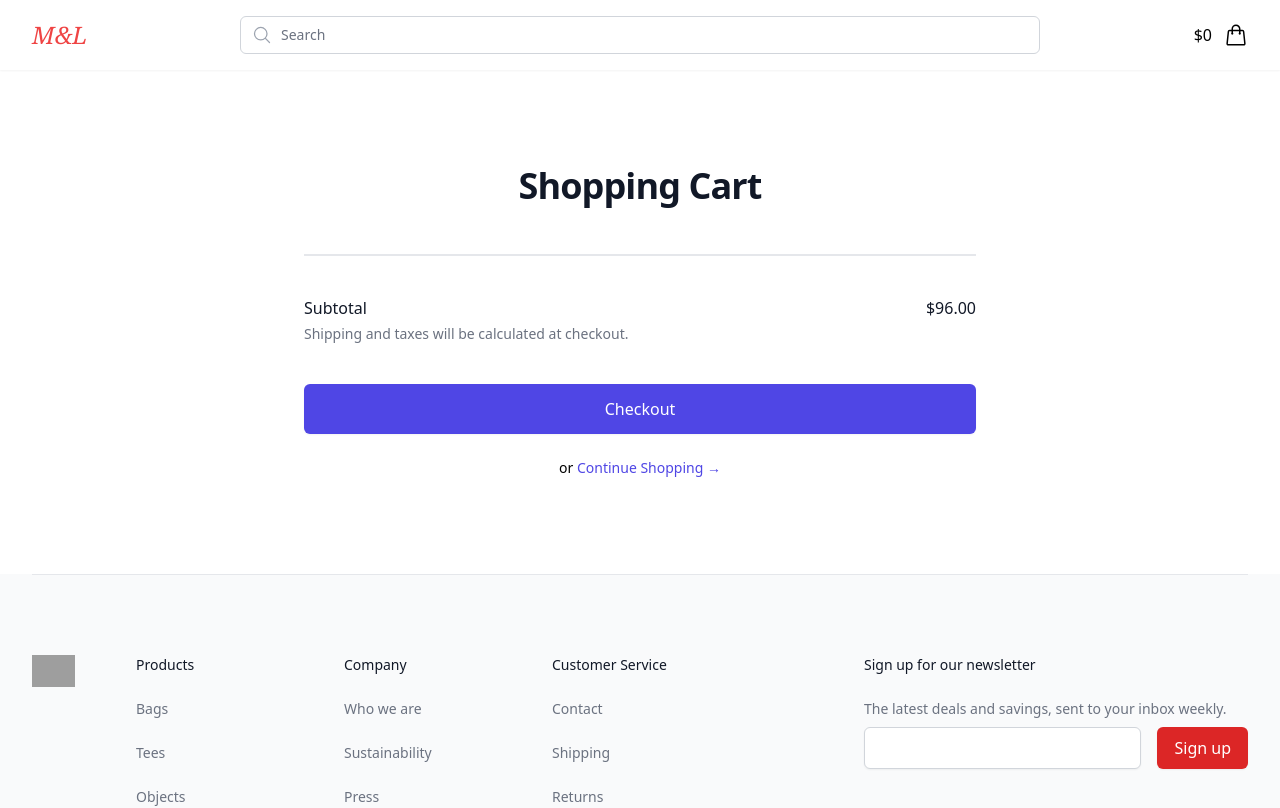
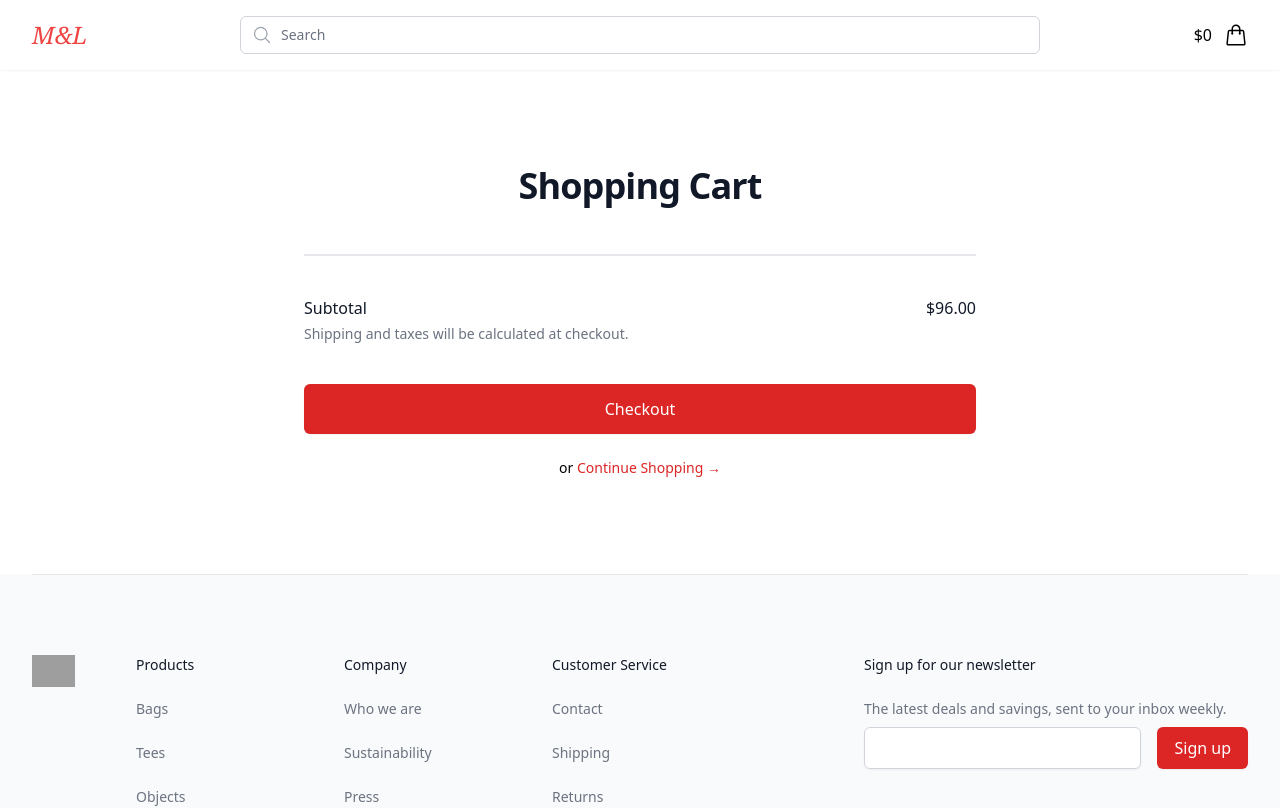
Before and after one commit to rbndelrio/infinia-m-and-l, a Vue app: page /cart in a window 1280 px wide. Shown: the top 808 px of the page. Built offline with nearby package versions, Linux system fonts and the light colour scheme; grey boxes are pictures that could not be loaded.

Commit message:
style(styles): :lipstick: red

```diff
--- a/src/views/Cart.vue
+++ b/src/views/Cart.vue
@@ -30,7 +30,7 @@
 
                 <div class="mt-4 flex flex-1 items-end justify-between">
                   <div class="ml-4">
-                    <button @click="$store.dispatch('removeFromCart', product.id)" type="button" class="text-sm font-medium text-indigo-600 hover:text-indigo-500">
+                    <button @click="$store.dispatch('removeFromCart', product.id)" type="button" class="text-sm font-medium text-red-600 hover:text-red-500">
                       <span>Remove</span>
                     </button>
                   </div>
@@ -55,13 +55,13 @@
           </div>
 
           <div class="mt-10">
-            <button type="submit" class="w-full rounded-md border border-transparent bg-indigo-600 py-3 px-4 text-base font-medium text-white shadow-sm hover:bg-indigo-700 focus:outline-none focus:ring-2 focus:ring-indigo-500 focus:ring-offset-2 focus:ring-offset-gray-50">Checkout</button>
+            <button type="submit" class="w-full rounded-md border border-transparent bg-red-600 py-3 px-4 text-base font-medium text-white shadow-sm hover:bg-red-700 focus:outline-none focus:ring-2 focus:ring-red-500 focus:ring-offset-2 focus:ring-offset-gray-50">Checkout</button>
           </div>
 
           <div class="mt-6 text-center text-sm">
             <p>
               or
-              <a href="#" class="font-medium text-indigo-600 hover:text-indigo-500">
+              <a href="#" class="font-medium text-red-600 hover:text-red-500">
                 Continue Shopping
                 <span aria-hidden="true"> &rarr;</span>
               </a>
```
